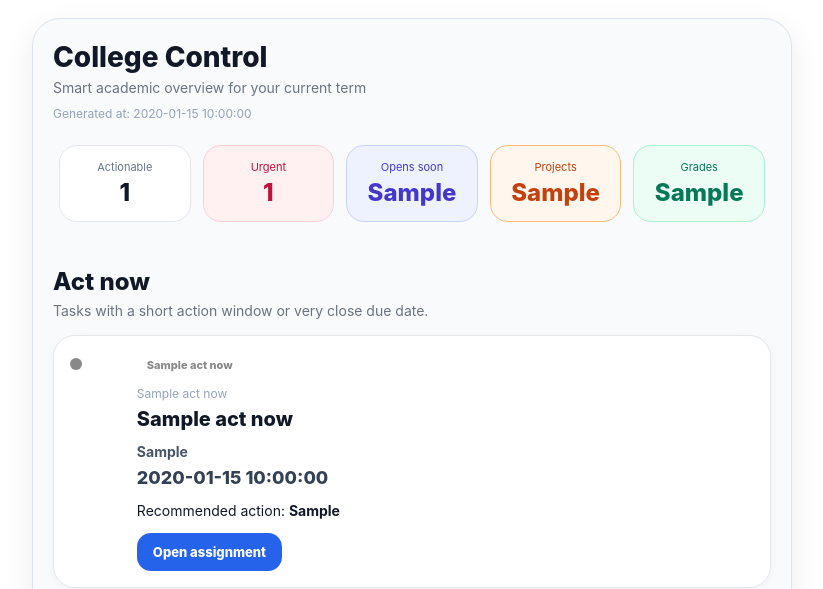
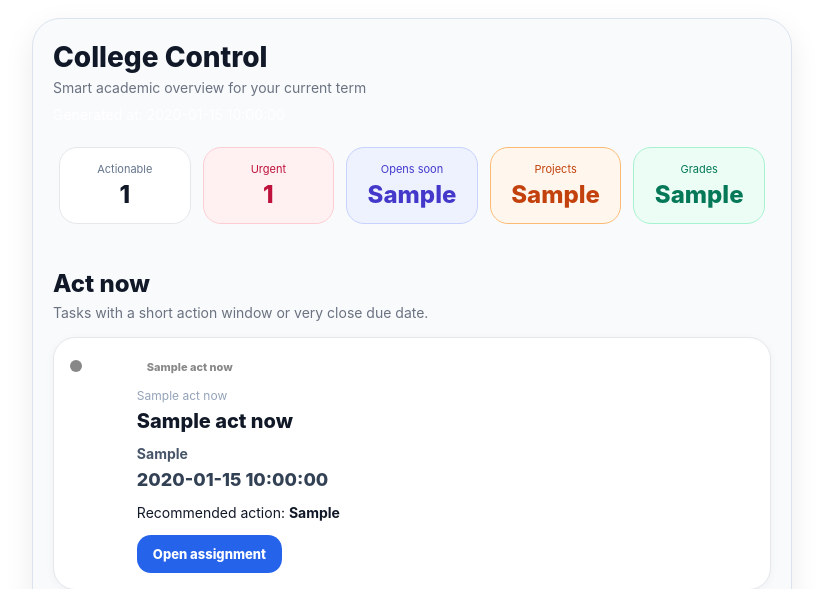
Before and after one commit to JobVillagran/collegeControl, a Python web app: template src/templates/summary_template.html in a window 1280 px wide. Shown: the top 589 px of the page, without its empty margins (228-1051 px from the left). Run offline with Jinja, Linux system fonts and the light colour scheme; the template is opened without the code that fills it: most values are stand-ins (such as "Sample title", 1, 10 or a date in 2020).

```diff
--- a/src/templates/summary_template.html
+++ b/src/templates/summary_template.html
@@ -27,7 +27,7 @@
             Smart academic overview for your current term
           </div>
 
-          <div style="font-size:12px; color:#94a3b8; margin-top:10px;">
+          <div style="font-size:14px; color:#ffffff; margin-top:10px;">
             Generated at: {{ payload.generated_at }}
           </div>
         </div>
```
